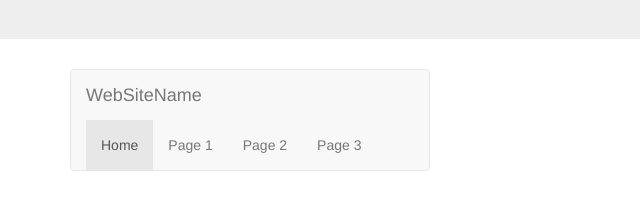
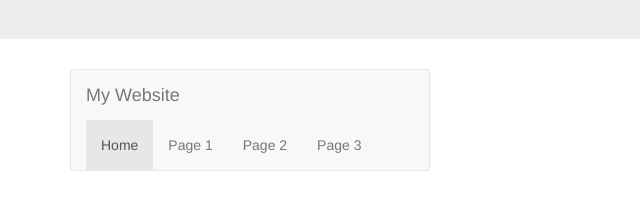
Before and after one commit to petervislocky/petervislocky.github.io, a plain HTML site: page index.html in a window 1280 px wide. Shown: the part 201-409 px from the top of the page, 0-640 px from the left. Drawn offline with nearby package versions, Linux system fonts and the light colour scheme.

Commit message:
Update index.html

```diff
--- a/index.html
+++ b/index.html
@@ -24,7 +24,7 @@
 <nav class="navbar navbar-default">
   <div class="container-fluid">
     <div class="navbar-header">
-      <a class="navbar-brand" href="#">WebSiteName</a>
+      <a class="navbar-brand" href="#">My Website</a>
     </div>
     <ul class="nav navbar-nav">
       <li class="active"><a href="#">Home</a></li>
```
